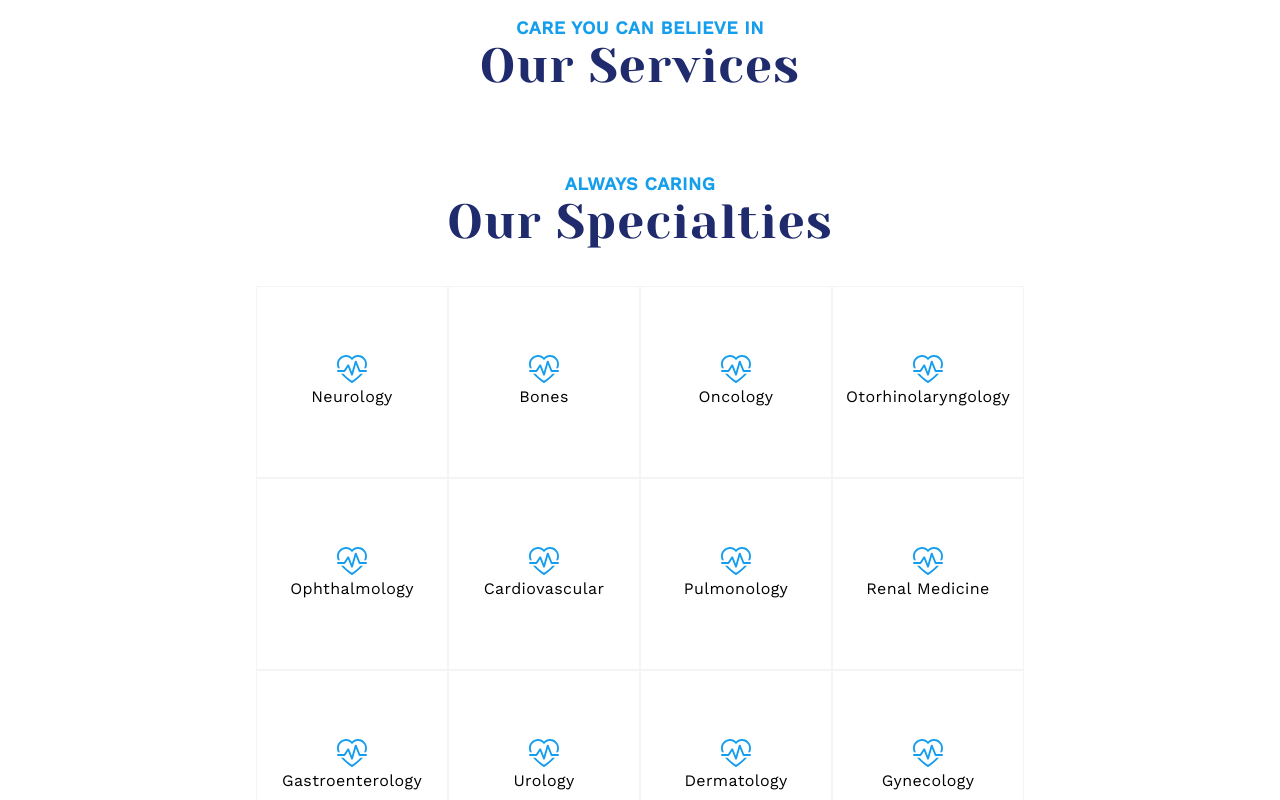
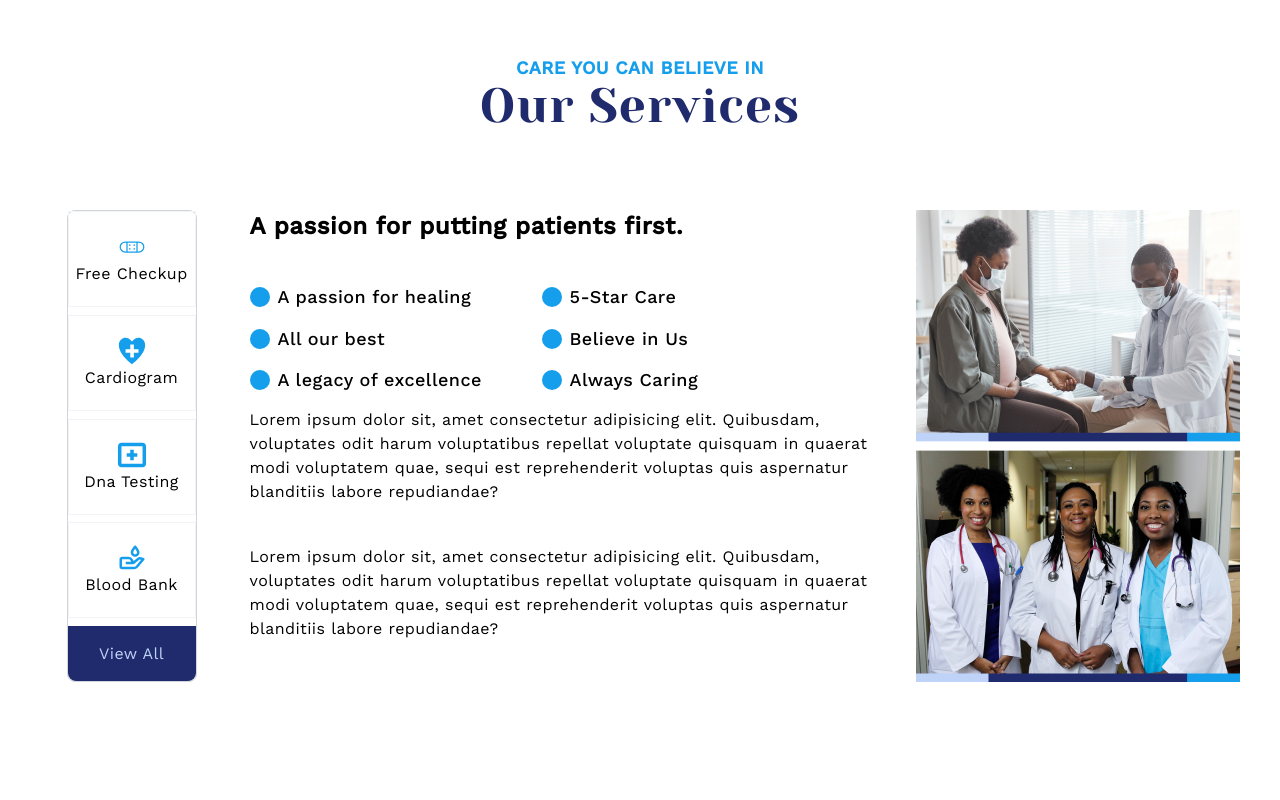
Before and after one commit to hospital-website/hospital-website, a React (Create React App) app: page / in a window 1280 px wide. Shown: the part 1340-2140 px from the top of the page. Built offline with nearby package versions, Linux system fonts and the light colour scheme.

Commit message:
services-section-added

```diff
--- a/src/Components/Assets/SpecialCard.js
+++ b/src/Components/Assets/SpecialCard.js
@@ -1,9 +1,11 @@
 import { BsHeartPulse } from 'react-icons/bs'
 
-const SpecialCard = ({ icon, text }) => {
-    return <div className="border border-gray-100 aspect-square w-32 md:w-48 p-5 flex flex-col justify-center items-center text-center hover:bg-primary duration-150 hover:text-accent hover:rounded-lg">
+const SpecialCard = ({ icon, text, cl }) => {
+    return <div className={`border border-gray-100 ${cl ? cl : 'aspect-square w-32 md:w-48 p-5'} flex flex-col justify-center items-center text-center hover:bg-primary duration-300 hover:text-accent hover:rounded-lg`}>
         <span>
-            <BsHeartPulse color='#159EEC' size={30} />
+            {
+                icon ? icon : <BsHeartPulse color='#159EEC' size={30} />
+            }
         </span>
         <span className="font-work capitalize md:text-base text-xs">{text}</span>
     </div>
--- a/src/Pages/Home/Home.js
+++ b/src/Pages/Home/Home.js
@@ -1,6 +1,9 @@
 import { AiOutlineCalendar, AiOutlineArrowRight } from 'react-icons/ai'
 import { IoIosPeople } from 'react-icons/io'
 import { BsCashStack, BsHeartPulse } from 'react-icons/bs'
+import { CiBandage } from 'react-icons/ci'
+import { BiDonateBlood } from 'react-icons/bi'
+import { GiHeartPlus, GiMedicalPackAlt } from 'react-icons/gi'
 import { Link } from 'react-router-dom'
 import { PageHead, SpecialCard } from '../../Components/Assets'
 
@@ -8,6 +11,8 @@ import { PageHead, SpecialCard } from '../../Components/Assets'
 const Home = () => {
 
   const homeBannerSrc = '/image_assets/home-banner.svg'
+  const serviceOneSrc = '/image_assets/service-01.png'
+  const serviceTwoSrc = '/image_assets/service-02.png'
 
   return <>
     {/* HERO SECTION */}
@@ -77,9 +82,45 @@ const Home = () => {
 
     {/* OUR SERVICES SECTION */}
 
-    <section id="services" className='py-10'>
+    <section id="services" className='py-20'>
       <article className='mx-auto text-center'>
         <PageHead subtitle={'care you can believe in'} title={'Our Services'} />
+      </article>
+
+      <article className='flex justify-center py-20 px-10  '>
+        {/* Grid Elements */}
+        <div className='md:grid mx-auto md:w-fit w-64 border border-gray-300 rounded-lg'>
+          <div className='grid    md:grid-flow-col md:grid-cols-1 md:grid-rows-4 grid-cols-2 grid-rows-2'>
+            <SpecialCard cl={'aspect-[16/9] w-32 py-5'} text={'Free checkup'} icon={<CiBandage color='#159EEC' size={30} />} />
+            <SpecialCard cl={'aspect-[16/9] w-32 py-5'} text={'cardiogram'} icon={ <GiHeartPlus color='#159EEC' size={30} />}/>
+            <SpecialCard cl={'aspect-[16/9] w-32 py-5'} text={'dna testing'} icon={ <GiMedicalPackAlt color='#159EEC' size={30} />} />
+            <SpecialCard cl={'aspect-[16/9] w-32 py-5'} text={'blood bank'} icon={ <BiDonateBlood color='#159EEC' size={30} />}/>
+          </div>
+          <button className='bg-primary text-accent font-work capitalize text-base rounded-b-lg py-1 md:py-0 w-full'>view all</button>
+        </div>
+
+        {/* Text Elements */}
+        <div className='hidden md:grid w-[50vw] mx-auto'>
+          <h5 className='font-work text-2xl font-semibold text-left  '>A passion for putting patients first.</h5>
+          <ul className='grid list-none grid-cols-2 justify-center px-7 font-work text-lg font-medium'>
+            <li className="before:content-[''] before:w-5 before:h-5 relative before:absolute before:top-0 before:left-0 before:-translate-x-7 before:translate-y-1 before:rounded-full before:bg-secondary">A passion for healing</li>
+            <li className="before:content-[''] before:w-5 before:h-5 relative before:absolute before:top-0 before:left-0 before:-translate-x-7 before:translate-y-1 before:rounded-full before:bg-secondary">5-Star Care</li>
+            <li className="before:content-[''] before:w-5 before:h-5 relative before:absolute before:top-0 before:left-0 before:-translate-x-7 before:translate-y-1 before:rounded-full before:bg-secondary">All our best</li>
+            <li className="before:content-[''] before:w-5 before:h-5 relative before:absolute before:top-0 before:left-0 before:-translate-x-7 before:translate-y-1 before:rounded-full before:bg-secondary">Believe in Us</li>
+            <li className="before:content-[''] before:w-5 before:h-5 relative before:absolute before:top-0 before:left-0 before:-translate-x-7 before:translate-y-1 before:rounded-full before:bg-secondary">A legacy of excellence</li>
+            <li className="before:content-[''] before:w-5 before:h-5 relative before:absolute before:top-0 before:left-0 before:-translate-x-7 before:translate-y-1 before:rounded-full before:bg-secondary">Always Caring</li>
+          </ul>
+
+          <p className='font-work text-base font-normal'>Lorem ipsum dolor sit, amet consectetur adipisicing elit. Quibusdam, voluptates odit harum voluptatibus repellat voluptate quisquam in quaerat modi voluptatem quae, sequi est reprehenderit voluptas quis aspernatur blanditiis labore repudiandae?</p>
+          <p className='font-work text-base font-normal'>Lorem ipsum dolor sit, amet consectetur adipisicing elit. Quibusdam, voluptates odit harum voluptatibus repellat voluptate quisquam in quaerat modi voluptatem quae, sequi est reprehenderit voluptas quis aspernatur blanditiis labore repudiandae?</p>
+        </div>
+
+        {/* Images */}
+        <div className='hidden md:grid gap-2'>
+          <img src={serviceOneSrc} alt="servicing-image" />
+          <img src={serviceTwoSrc} alt="servicing-image" />
+        </div>
+
       </article>
     </section>
 
```
Also changed, not shown: public/image_assets/service-01.png (added), public/image_assets/service-02.png (added).
